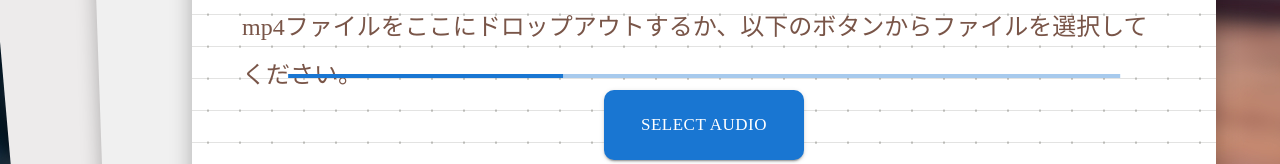
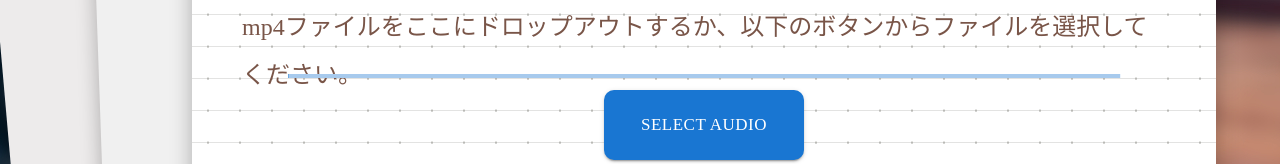
Before and after one commit to jphacks/F_2213, a Next.js app in the folder frontend/: page /menu/making/upload in a window 1280 px wide. Shown: the part 227-391 px from the top of the page. Built offline with nearby package versions, Linux system fonts and the light colour scheme; a web font is replaced by a local one.

Commit message:
[fix] progress-barの数値修正．

```diff
--- a/frontend/src/pages/menu/making/upload.tsx
+++ b/frontend/src/pages/menu/making/upload.tsx
@@ -7,10 +7,10 @@ import Router from "next/router";
 
 const AudioUpload = () => {
   const [alertPop, alertPopSet] = useState<JSX.Element>(null);
-  const [pValue, pValueSet] = useState<number>(33);
+  const [pValue, pValueSet] = useState<number>(0);
 
   const routine = async () => {
-    pValueSet(66);
+    pValueSet(33);
     await new Promise((r) => setTimeout(r, 1000));
     Router.push("./user-setting");
   };
```
